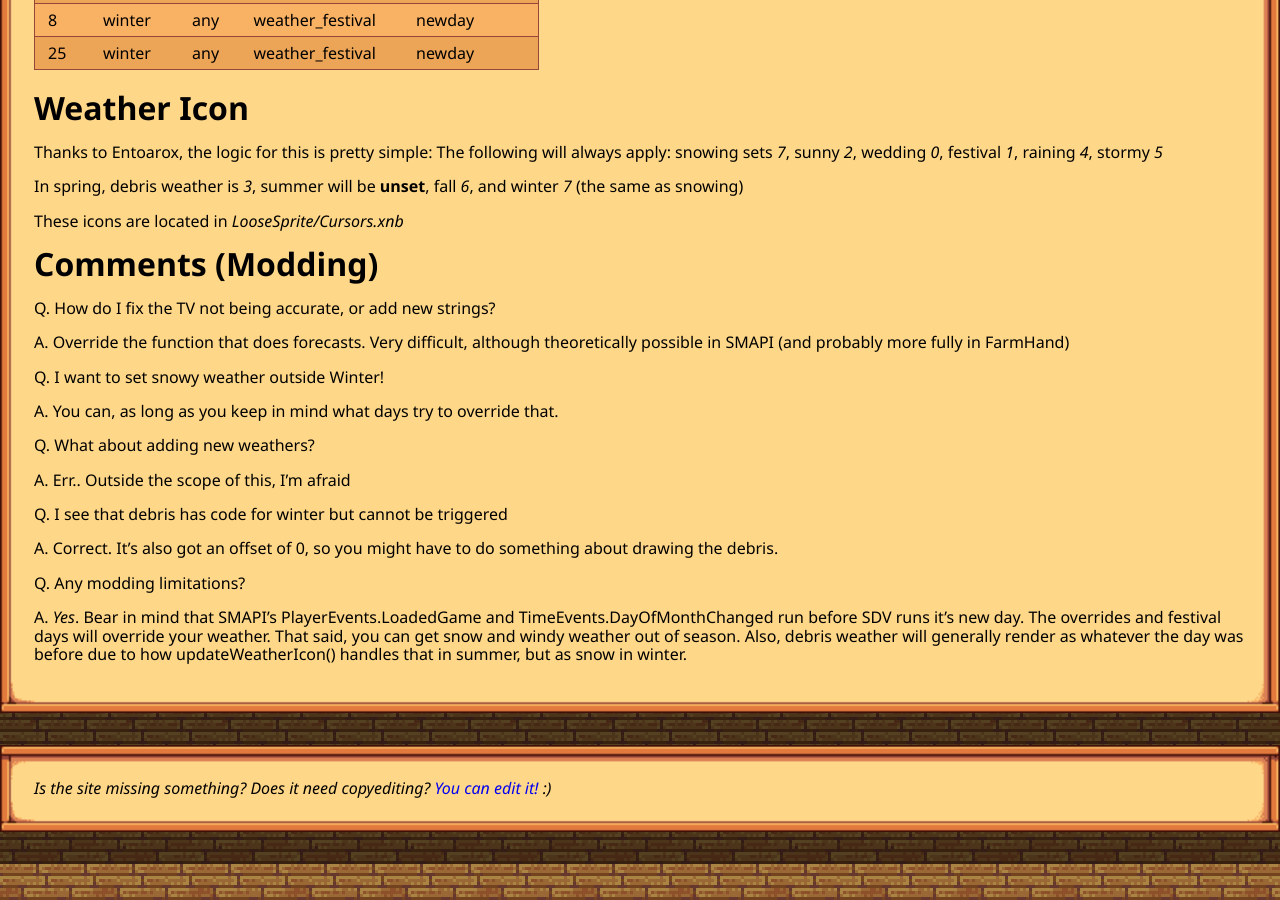
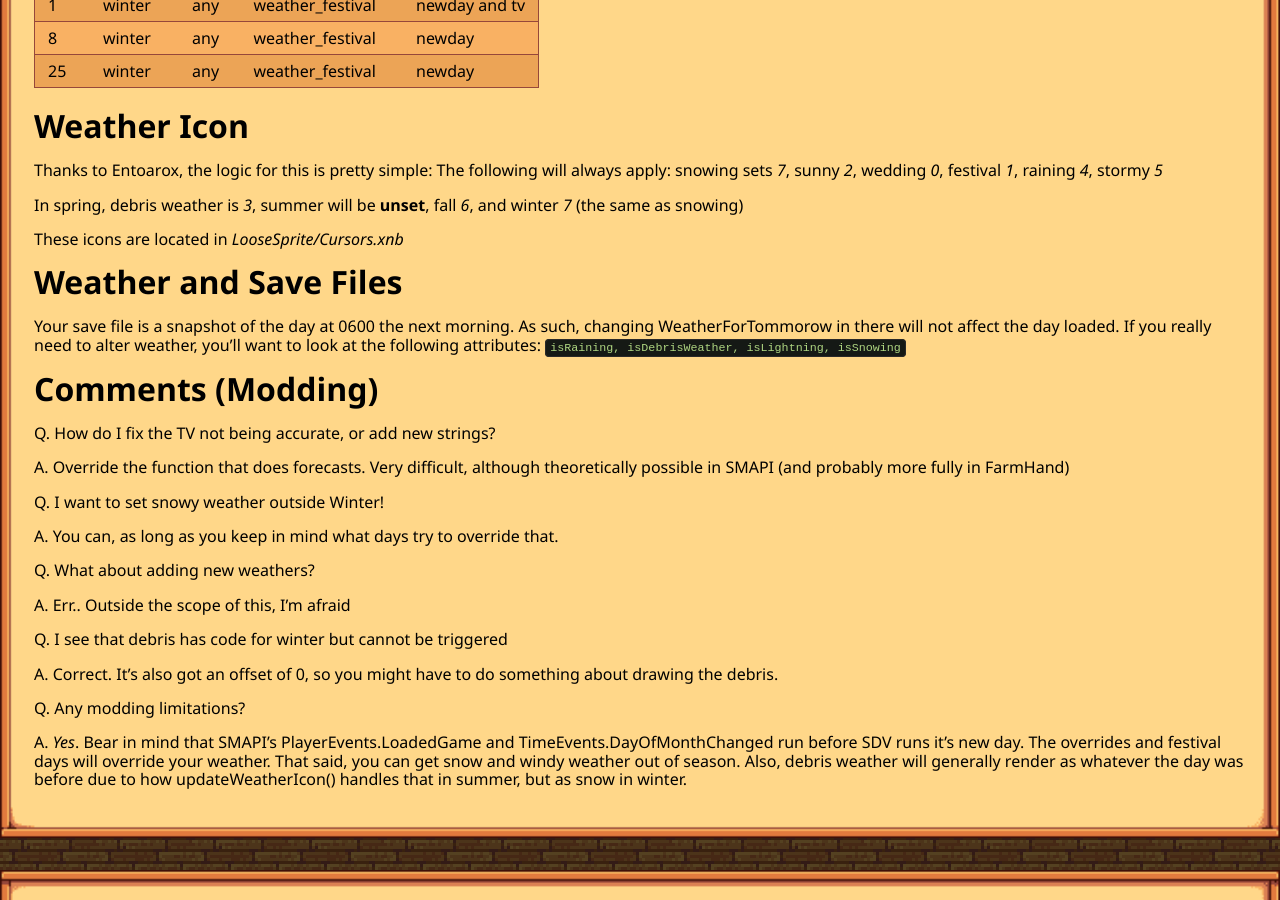
Before and after one commit to Pathoschild/canimod.github.io, a Jekyll site: the page built from guides/weather.md, in a window 1280 px wide and 900 px high, scrolled down 4716 px. Built offline with Jekyll 4.4.1, drawn with Linux system fonts in a browser that asks for light colours; nearby versions of some CDN libraries; some of the changed text lies outside the part shown.

Commit message:
Updated Weather.md for some save info

````diff
--- a/guides/weather.md
+++ b/guides/weather.md
@@ -1,6 +1,7 @@
 ---
 layout: default
 title: Weather
+intro: This page explains how the game handles weather. This is meant as an in depth overview for modders.
 ---
 
 Weather in Stardew Valley runs from multiple sources.
@@ -190,6 +191,10 @@
 
 These icons are located in _LooseSprite/Cursors.xnb_
 
+# Weather and Save Files
+
+Your save file is a snapshot of the day at 0600 the next morning. As such, changing WeatherForTommorow in there will not affect the day loaded. If you really need to alter weather, you'll want to look at the following attributes: ```isRaining, isDebrisWeather, isLightning, isSnowing```
+
 # Comments (Modding)
 
 Q. How do I fix the TV not being accurate, or add new strings?
````
